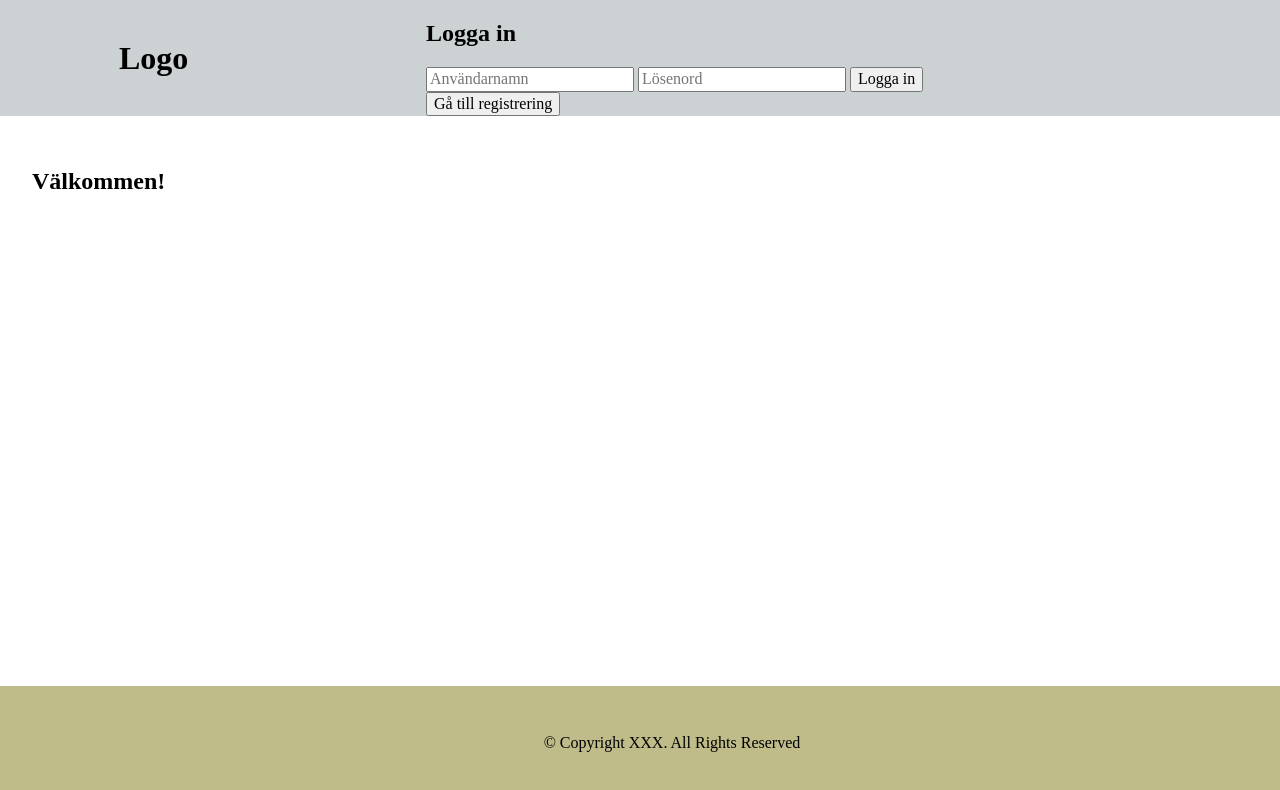
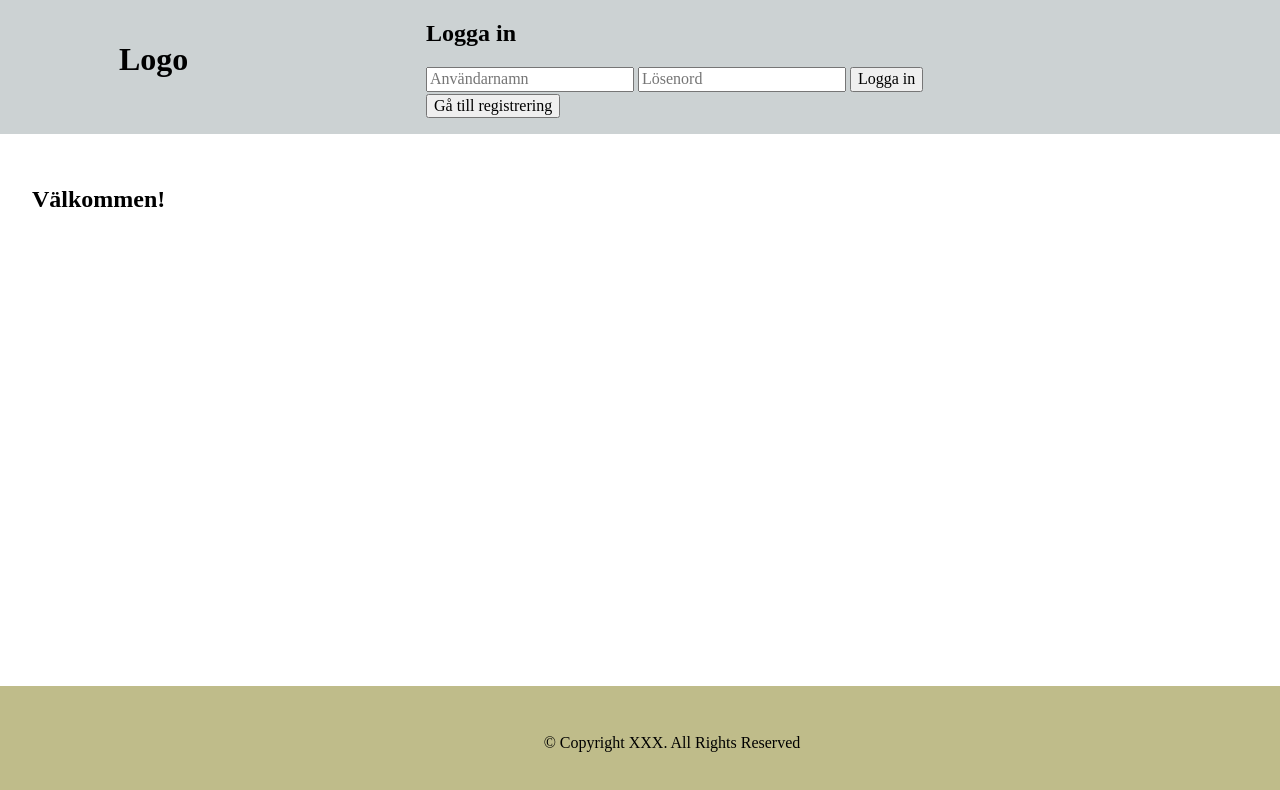
Before and after one commit to EmmaHammar/login-page, a plain HTML site: page index.html in a window 1280 px wide. Shown: the top 790 px of the page. Drawn offline with Linux system fonts and the light colour scheme.

Commit message:
Removes majority of console logs, cleaned through internal comments, added margins in style.css

```diff
--- a/script.js
+++ b/script.js
@@ -8,7 +8,6 @@ const divLoginHeader = document.createElement("DIV");
 header.appendChild(divLoginHeader);
 const divRegisterHeader = document.createElement("DIV");
 header.appendChild(divRegisterHeader);
-// console.log(divLoginHeader);
 
 let userList = [
     {userName: "janne", password: "test"},
@@ -16,7 +15,7 @@ let userList = [
     {userName: "olle", password: "test3"}
 ];
 
-//Om userList i localStorage är tom när sidan laddas så sparas userList-arrayen till localStorage( men bara då för annars skriver jag över ev nya användare)
+//Om userList i localStorage är tom sparas userList dit (ej skriva över ev nya användare)
 if (JSON.parse(localStorage.getItem("userList")) === null) {
     console.log("userList ursprung sparas i localStorage");
     localStorage.setItem("userList", JSON.stringify(userList));
@@ -44,27 +43,21 @@ function printStartPage() {
     btnLogin.addEventListener("click", function () {
         divRegisterHeader.innerHTML = "";
         let valueUserName = document.getElementById("inputUserName").value;
-        console.log("klick btnLogin");
-        // console.log("valueUserName", valueUserName);
         let valuePassword = document.getElementById("inputPassword").value;
-        // console.log("valuePassword", valuePassword);
 
-        //Kolla inloggningen mot senaste datan från localStorage:
-        //hämtar senaste versionen av "JSON arrayen" från localStorage
+        //hämtar senaste "JSON arrayen" userList
         let updatedUserList = JSON.parse(localStorage.getItem("userList"));
-        console.log(updatedUserList);
 
         //logincheck
         for (i=0; i < updatedUserList.length; i++) {
-            // console.log("updatedUserList[i].userName", updatedUserList[i].userName);
 
             let userNames = updatedUserList[i].userName;
             let userPasswords = updatedUserList[i].password;
 
             if (valueUserName === userNames && valuePassword === userPasswords ) {
                 loginOk = true;
-                console.log("loginOK = true, visa inloggade vyn");
-                //om loginOk sparas key: userName i localStorage (reglerar vy startPage eller userPage)
+
+                //om loginOk sparas key userName (reglerar vy startPage eller userPage)
                 localStorage.setItem("userName", JSON.stringify(userNames));
                 printUserPage();
                 break;
@@ -84,7 +77,7 @@ function login() {
             <input id="inputPassword" type="text" placeholder="Lösenord">
             <button id="btnLogin">Logga in</button>
             <div id="errorDiv"></div>
-            <div id=btnContainer>
+            <div id="btnContainer" class="btnContainer">
                 <button id="btnPrintRegisterDiv">Gå till registrering</button>
             </div>
         </section>
@@ -104,7 +97,6 @@ function printRegisterDiv() {
     btnPrintRegisterDiv.addEventListener("click", function () {
         console.log("klick gå till registrering");
 
-        //vill att btnContainer ska bli tom:
         btnContainer.innerHTML = "";
 
         divRegisterHeader.innerHTML = `
@@ -123,17 +115,17 @@ function register() {
     btnRegister.addEventListener("click", function () {
         let registerUserName = document.getElementById("registerUserName").value;
         let registerPassword = document.getElementById("registerPassword").value;
-        // console.log(registerUserName);
-        // console.log(registerPassword);
 
+        // hämtar senaste versionen userList
         let getUserList = JSON.parse(localStorage.getItem("userList"));
-        console.log(getUserList);
 
-        // //ny array med nytt namn+lösen
+        // ny array med nytt namn+lösen
         let newUser= {userName: registerUserName, password: registerPassword};
-        // console.log(newUser, "new user");
+
+        //pushar nya medlemmen in i senaste versionen av userList
         getUserList.push(newUser);
-        // console.log("getUserList after push newUser", getUserList);
+
+        //sparar nya versionen av userList
         localStorage.setItem("userList", JSON.stringify(getUserList));
 
         divRegisterHeader.innerHTML = "";
@@ -158,7 +150,6 @@ function printUserPage() {
 function logout() {
     const btnLogOut = document.getElementById("btnLogOut");
     btnLogOut.addEventListener("click", function () {
-        console.log("klick logga ut");
         localStorage.removeItem("userName"); //så finns nya användare med men i annan nyckel
         location.reload();
         printStartPage();
--- a/src/scss/_base.scss
+++ b/src/scss/_base.scss
@@ -5,6 +5,11 @@ header {
     justify-content: space-around;
     align-items: center;
     background-color: #aab4b699;
+    padding-bottom: 1rem;
+
+    .btnContainer {
+        margin-top: 2px;
+    }
 }
 
 main {
```
Also changed, not shown: dist/css/style.css, 1 other file.
